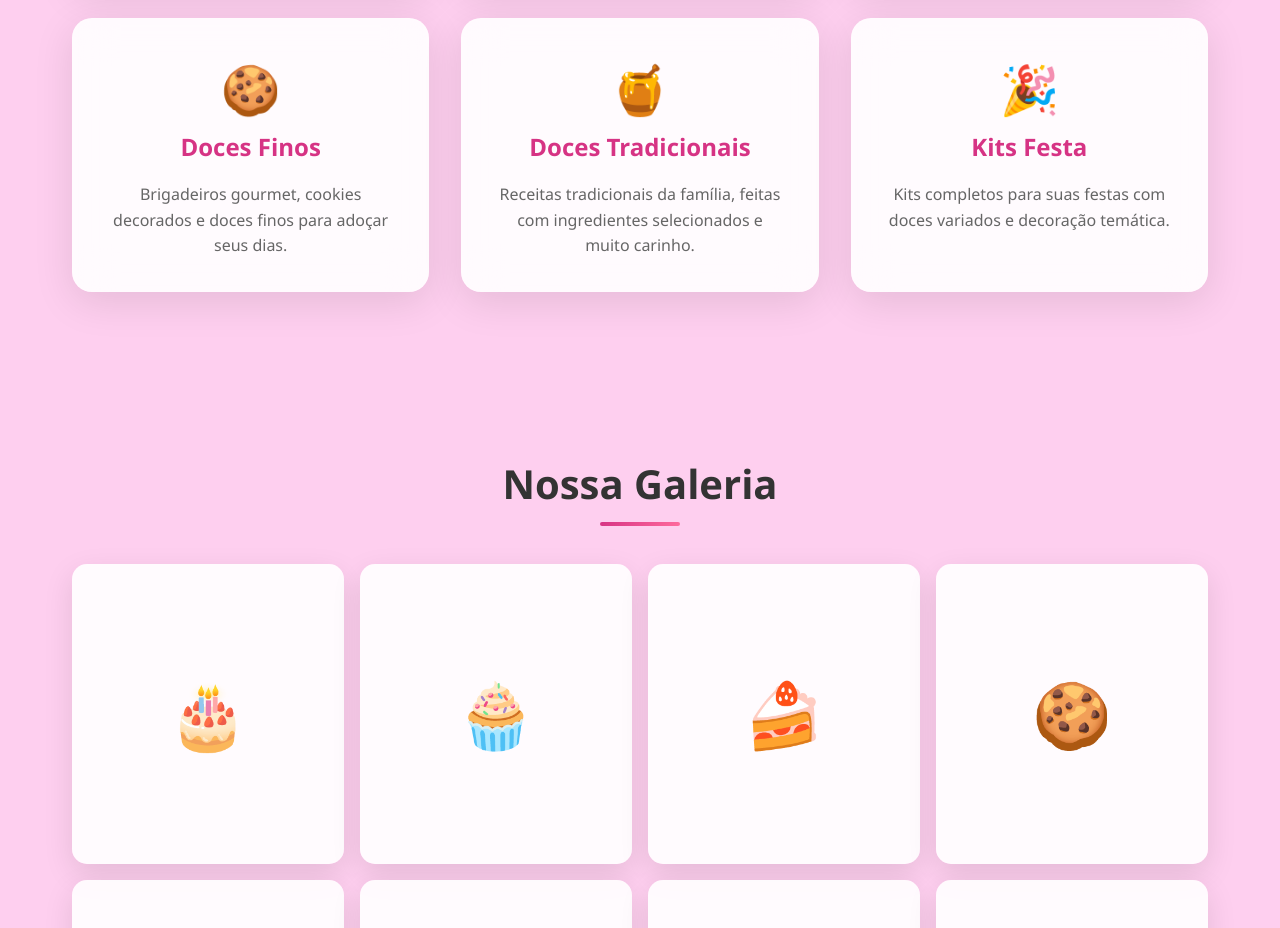
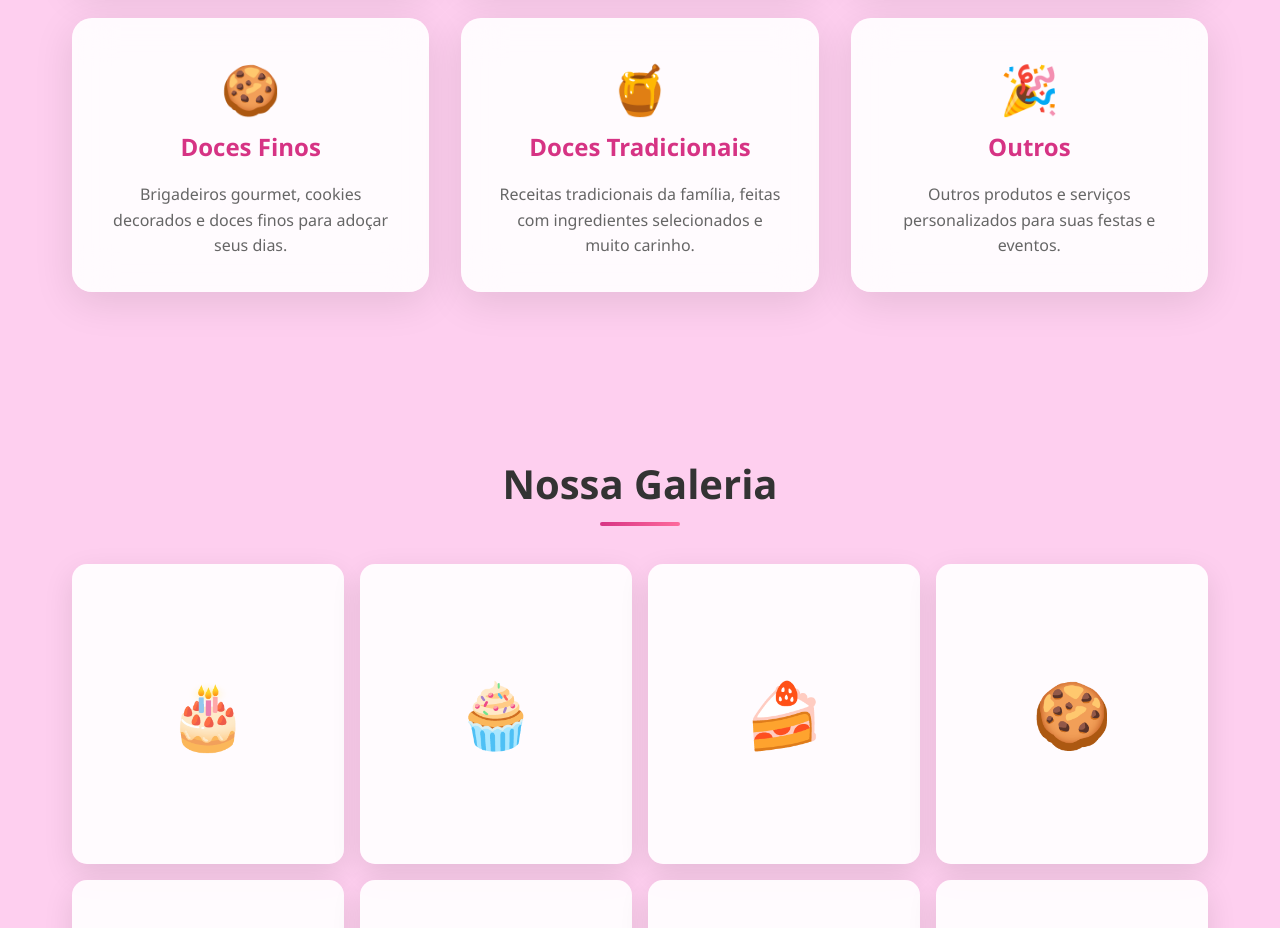
Before and after one commit to Gabriel-GDS-dev/Site-Cris-Doces-e-Bolos, a plain HTML site: page index.html in a window 1280 px wide. Shown: the part 1280-2208 px from the top of the page. Drawn offline with Linux system fonts and the light colour scheme.

Commit message:
Modificação

```diff
--- a/index.html
+++ b/index.html
@@ -84,8 +84,8 @@
                 </section>
                 <section class="card">
                     <span class="card-icon">🎉</span>
-                    <h3>Kits Festa</h3>
-                    <p>Kits completos para suas festas com doces variados e decoração temática.</p>
+                    <h3>Outros</h3>
+                    <p>Outros produtos e serviços personalizados para suas festas e eventos.</p>
                 </section>
             </article>
         </section>
```
